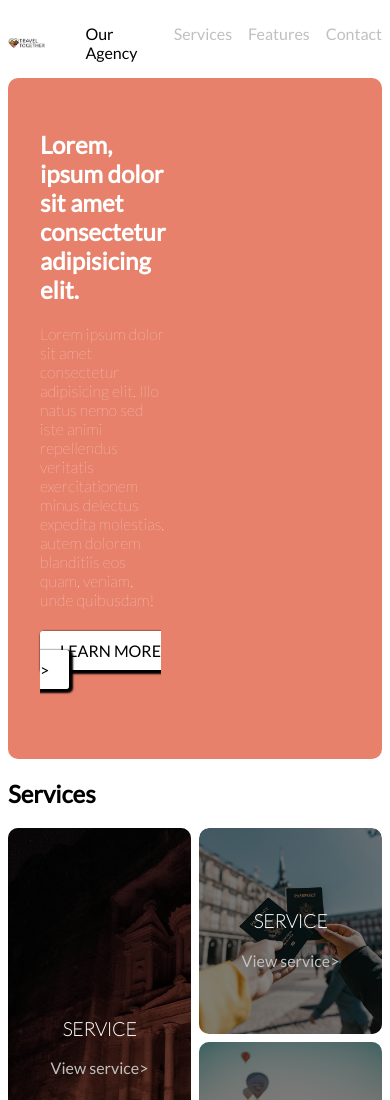
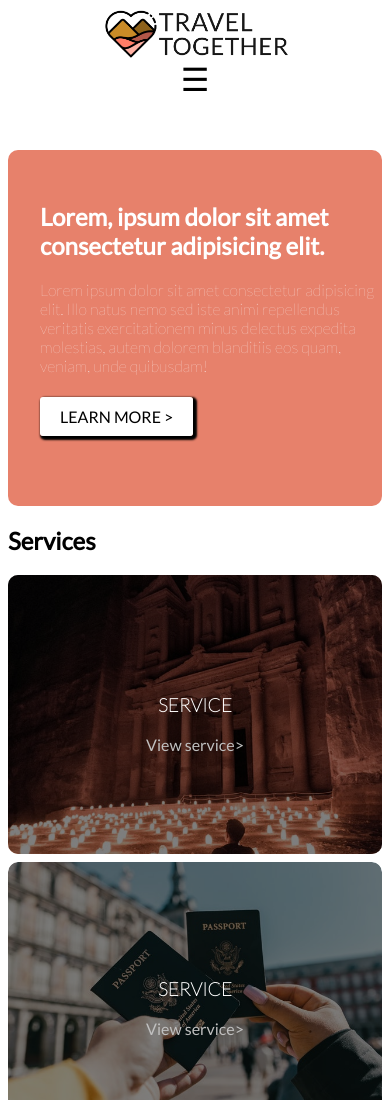
Before and after one commit to Swapaadeg/Travel-Together, a website: page index.html in a window 390 px wide. Shown: the top 1100 px of the page. Drawn offline with Linux system fonts and the light colour scheme.

Commit message:
responsive features

```diff
--- a/assets/scss/base/_base.scss
+++ b/assets/scss/base/_base.scss
@@ -1,5 +1,11 @@
 // elements globaux (h1 h2 p ul a)
+
+@use "../abstracts/variables" as typo;
 @use "../abstracts/variables" as variable;
+
+* {
+    box-sizing: border-box;
+}
 
 h1 {
     color: variable.$secondary-color;
@@ -27,3 +33,13 @@ a{
 ul {
     list-style: none;
 }
+
+body {
+   font-family: typo.$police-principale;
+}
+
+main {
+   background-image: url(../../assets/img/wave.svg);
+   background-position: bottom;
+   background-repeat: no-repeat;
+}
--- a/assets/scss/base/_body.scss
+++ /dev/null
@@ -1,11 +0,0 @@
-@use "../abstracts/variables" as typo;
-
-body {
-   font-family: typo.$police-principale;
-}
-
-main {
-   background-image: url(../../assets/img/wave.svg);
-   background-position: bottom;
-   background-repeat: no-repeat;
-}
--- /dev/null
+++ b/assets/scss/base/_responsive.scss
@@ -0,0 +1,47 @@
+@use "../abstracts/variables" as variable;
+@use "../abstracts/mixins" as mixins;
+
+@media screen and (max-width:768px) {
+.header__wrapper {
+    flex-direction: column;
+    align-items: center;
+    img {
+        width: 50%;
+    }
+    .hamburger {
+        display: block;
+        color: variable.$primary-color;
+    }
+    .nav-links a {
+        color: variable.$secondary-color;
+    }
+}
+}
+
+.hero__wrapper {
+    display: block;
+    img {
+        display: none;
+    }
+}
+
+.allservices {
+    flex-direction: column;
+    height: 100vh;
+    .first-service {
+        width: 100%;
+        height: 50%;
+    }
+    .services-small{
+        width: 100%;
+        height: 100%;
+    }
+}
+.features {
+    text-align: center;
+}
+.features__wrapper {
+    flex-direction: column;
+    gap: 4rem;
+    padding: 2rem;
+}
--- a/assets/scss/components/_banner.scss
+++ b/assets/scss/components/_banner.scss
@@ -4,14 +4,14 @@
 .hero__wrapper {
         @include mixins.banner;
         width: 100%;
+        overflow: hidden;
         p {
         color: variable.$secondary-color;
 
     }
     img {
         width: 50%;
-        clip-path: inset(0 0 20% 0);
-        transform: translateY(21%)
+        transform: translateY(20%);
     }
     .hero-content {
         padding: 2rem 0 5rem 2rem;
--- a/assets/scss/layout/_footer.scss
+++ b/assets/scss/layout/_footer.scss
@@ -16,7 +16,7 @@ footer {
             width: 15%;
             object-fit: contain;
             }
-            .nav {
+            .nav-links {
             display: flex;
             gap: 1rem;
             }
--- a/assets/scss/layout/_header.scss
+++ b/assets/scss/layout/_header.scss
@@ -1,3 +1,5 @@
+@use "../abstracts/variables" as variable;
+
 .header__wrapper {
     display: flex;
     justify-content: space-between;
@@ -5,8 +7,15 @@
         width: 10%;
         object-fit: contain;
     }
-    .nav {
+    .nav-links {
         display: flex;
         gap: 1rem;
     }
 }
+
+.hamburger {
+    display: none;
+    font-size: 2rem;
+    cursor: pointer;
+    color: variable.$secondary-color;
+}
--- a/assets/scss/pages/_homepage.scss
+++ b/assets/scss/pages/_homepage.scss
@@ -10,7 +10,7 @@
 
     .first-service {
         width: 50%;
-        padding: 8rem 0;
+        height: 50vh;
         background-image: url(../../assets/img/homme-assis-batiment.jpg);
     }
     .services-small {
@@ -20,11 +20,11 @@
 
         .second-service {
             background-image: url(../../assets/img/passport.jpg);
-            padding: 4rem 0;
+            height: 50%;
         }
         .third-service {
             background-image: url(../../assets/img/montgolfiere.jpg);
-            padding: 4rem 0;
+            height: 50%;
         }
     }
 }
--- a/assets/scss/style.scss
+++ b/assets/scss/style.scss
@@ -9,5 +9,5 @@
 @use "components/overlay";
 @use "layout/header";
 @use "layout/footer";
-@use "base/body";
 @use "pages/homepage";
+@use "base/responsive"
--- a/index.html
+++ b/index.html
@@ -11,7 +11,8 @@
     <header>
         <div class="header__wrapper container">
             <img src="assets/img/Logo.png" alt="">
-            <ul class="nav">
+            <label for="menu-toggle" class="hamburger">&#9776;</label>
+            <ul class="nav-links">
                 <li><a href="agency" class="first-child">Our Agency</a></li>
                 <li><a href="services">Services</a></li>
                 <li><a href="features">Features</a></li>
@@ -101,7 +102,7 @@
             <div class="footer__wrapper container">
                 <div class="logo">
                     <img src="assets/img/Logo-white.png" alt="">
-                    <ul class="nav">
+                    <ul class="nav-links">
                         <li><a href="agency">Our Agency</a></li>
                         <li><a href="services">Services</a></li>
                         <li><a href="features">Features</a></li>
```
Also changed, not shown: assets/css/style.css, 1 other file.
